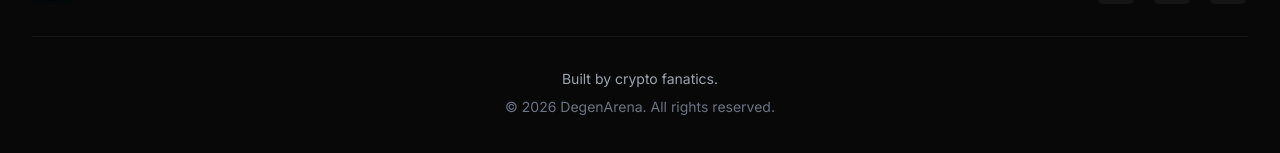
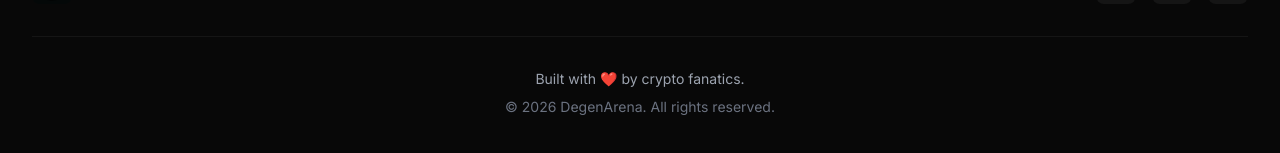
Before and after one commit to volynsal/degenarena, a Next.js app: page / in a window 1280 px wide. Shown: the part 4754-4907 px from the top of the page. Built offline with nearby package versions, Linux system fonts and the light colour scheme; no server answers.

Commit message:
Updated footer

```diff
--- a/src/components/landing/Footer.tsx
+++ b/src/components/landing/Footer.tsx
@@ -56,7 +56,7 @@ export function Footer() {
         {/* Copyright */}
         <div className="mt-8 pt-8 border-t border-white/5 text-center space-y-2">
           <p className="text-sm text-gray-400">
-            Built by crypto fanatics.
+            Built with ❤️ by crypto fanatics.
           </p>
           <p className="text-sm text-gray-500">
             © {new Date().getFullYear()} DegenArena. All rights reserved.
```
Also changed, not shown: 1 other file (tests, documents, lock files or other folders).
